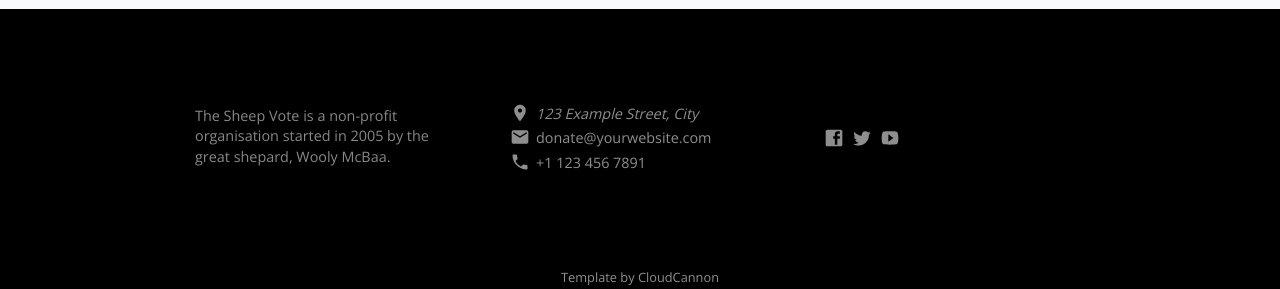
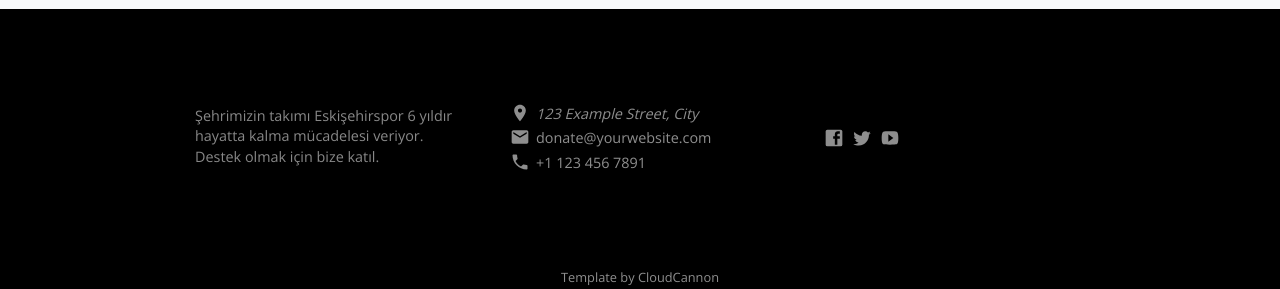
Before and after one commit to eskisehirsporyokolmasin/eskisehirsporyokolmasin.github.io, a Jekyll site: the page built from index.html, in a window 1280 px wide and 900 px high, scrolled down 3748 px. Shown: the part 608-897 px from the top of the window. Built offline with Jekyll 4.4.1, drawn with Linux system fonts in a browser that asks for light colours; nearby versions of some CDN libraries; a script that is not in the unit is left out.

Commit message:
Update company.yml

```diff
--- a/_data/company.yml
+++ b/_data/company.yml
@@ -1,5 +1,5 @@
-company_name: The Sheep Vote
-mission_statement: The Sheep Vote is a non-profit organisation started in 2005 by the great shepard, Wooly McBaa.
+company_name: Eskişehirspor Yok Olmasın
+mission_statement: Şehrimizin takımı Eskişehirspor 6 yıldır hayatta kalma mücadelesi veriyor. Destek olmak için bize katıl.
 address: 123 Example Street, City
 phone: +1 123 456 7891
 email: donate@yourwebsite.com
```
